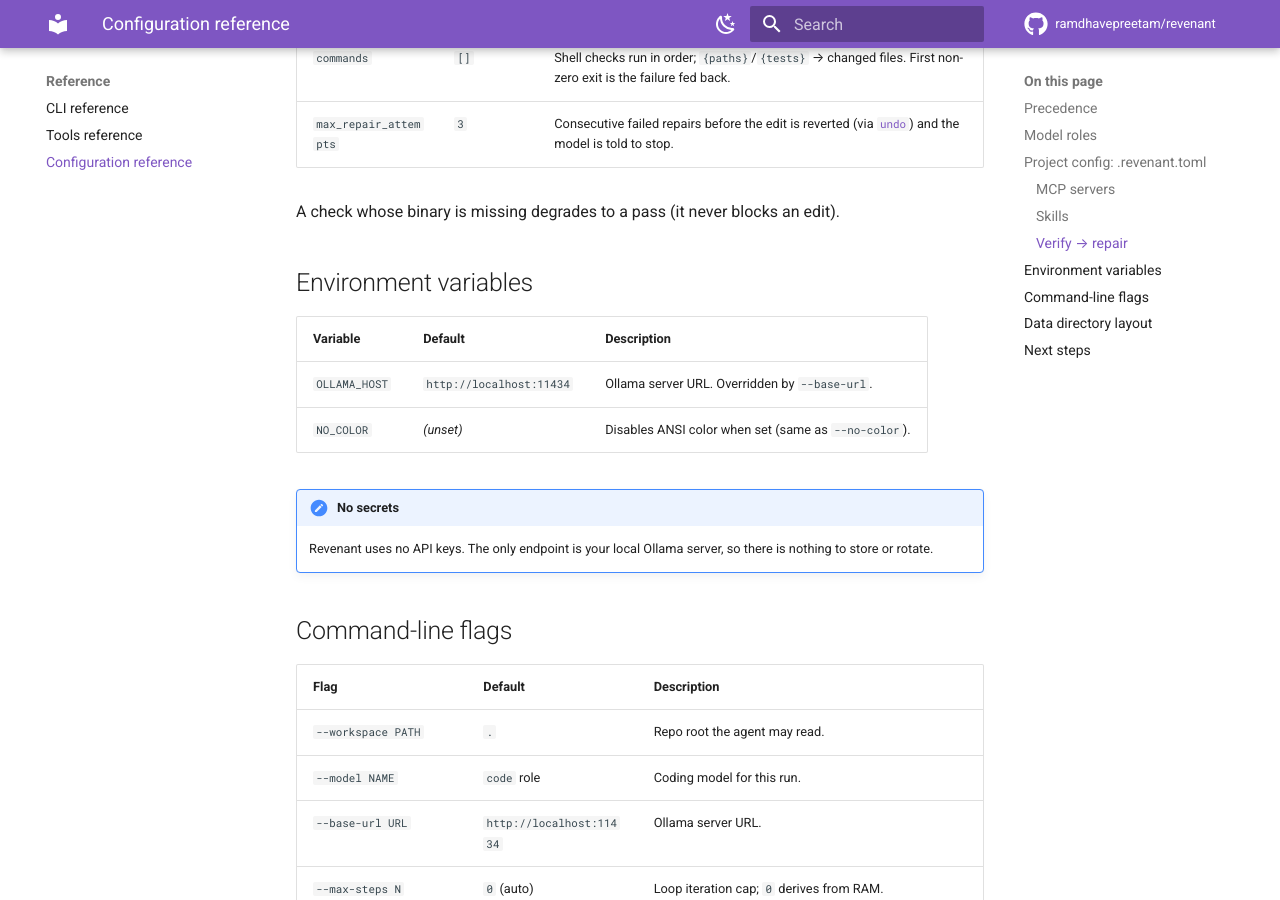
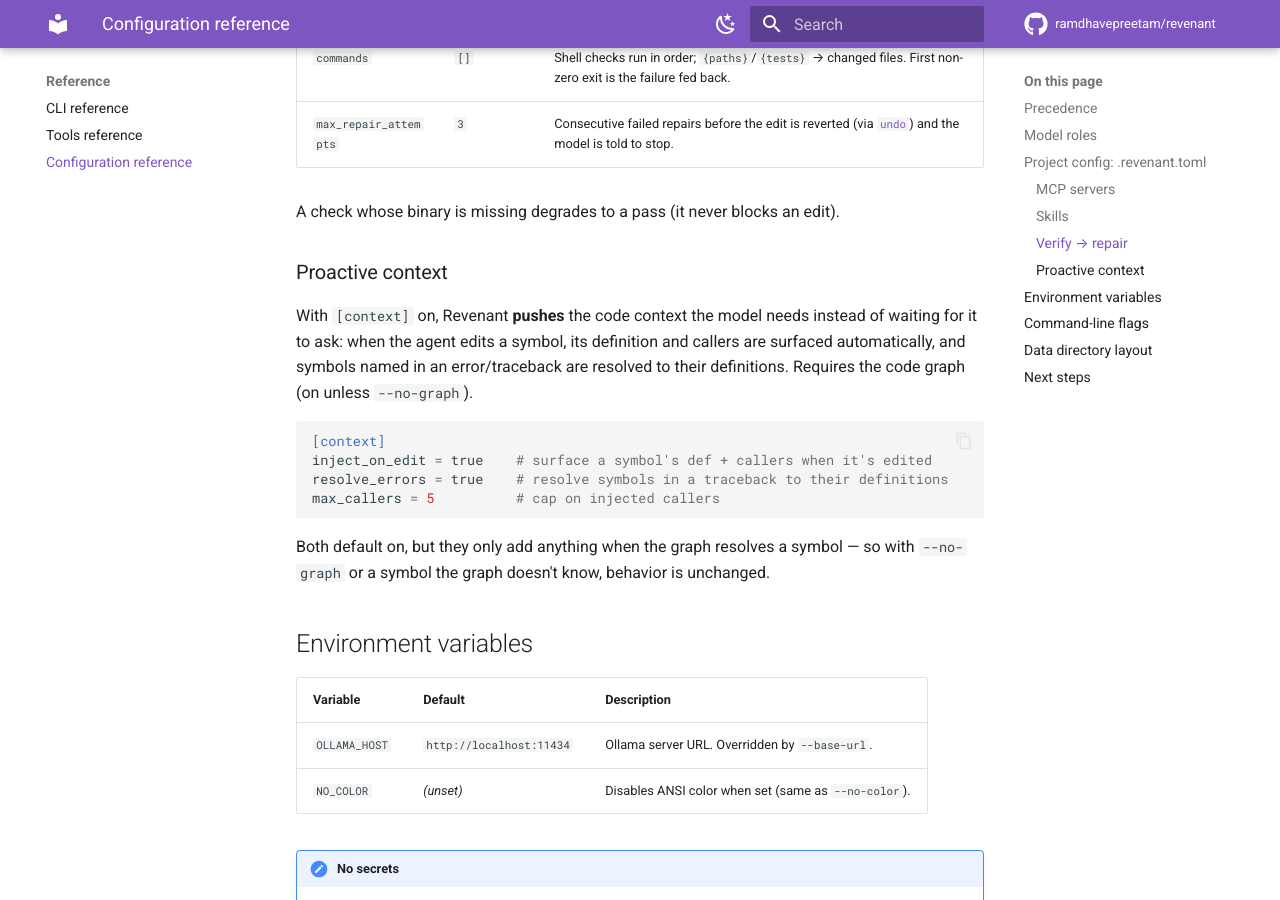
Before and after one commit to ramdhavepreetam/revenant, an MkDocs documentation site: the page built from docs_site/reference/config.md, in a window 1280 px wide and 900 px high, scrolled down 3157 px. Built offline with MkDocs 1.6.1 and Material for MkDocs 9.7.7, drawn with Linux system fonts in a browser that asks for light colours; comment, search, counter and statistics services are not loaded.

Commit message:
H2 docs: mark ADR-0013 Implemented; document [context]
The context-injection code (context_inject.py, context_hook.py,
config.context_config, cli wiring) landed in the prior commit on this
branch. Record it: ADR-0013 -> Implemented with the after_tool wiring
deviation documented; README H-series; config.md [context] section.

Co-Authored-By: Claude Opus 4.8 <noreply@anthropic.com>
Claude-Session: https://claude.ai/code/session_01XvnTdQiwcRfPA3HCHhno8Q

````diff
--- a/docs_site/reference/config.md
+++ b/docs_site/reference/config.md
@@ -125,6 +125,23 @@ max_repair_attempts = 3                        # then revert the edit and stop
 
 A check whose binary is missing degrades to a pass (it never blocks an edit).
 
+### Proactive context
+
+With `[context]` on, Revenant **pushes** the code context the model needs instead
+of waiting for it to ask: when the agent edits a symbol, its definition and
+callers are surfaced automatically, and symbols named in an error/traceback are
+resolved to their definitions. Requires the code graph (on unless `--no-graph`).
+
+```toml
+[context]
+inject_on_edit = true    # surface a symbol's def + callers when it's edited
+resolve_errors = true    # resolve symbols in a traceback to their definitions
+max_callers = 5          # cap on injected callers
+```
+
+Both default on, but they only add anything when the graph resolves a symbol —
+so with `--no-graph` or a symbol the graph doesn't know, behavior is unchanged.
+
 ## Environment variables
 
 | Variable | Default | Description |
````
Also changed, not shown: docs/adr/0013-proactive-context-injection.md (+42 -13 lines), docs/adr/README.md (+2 -2 lines).
